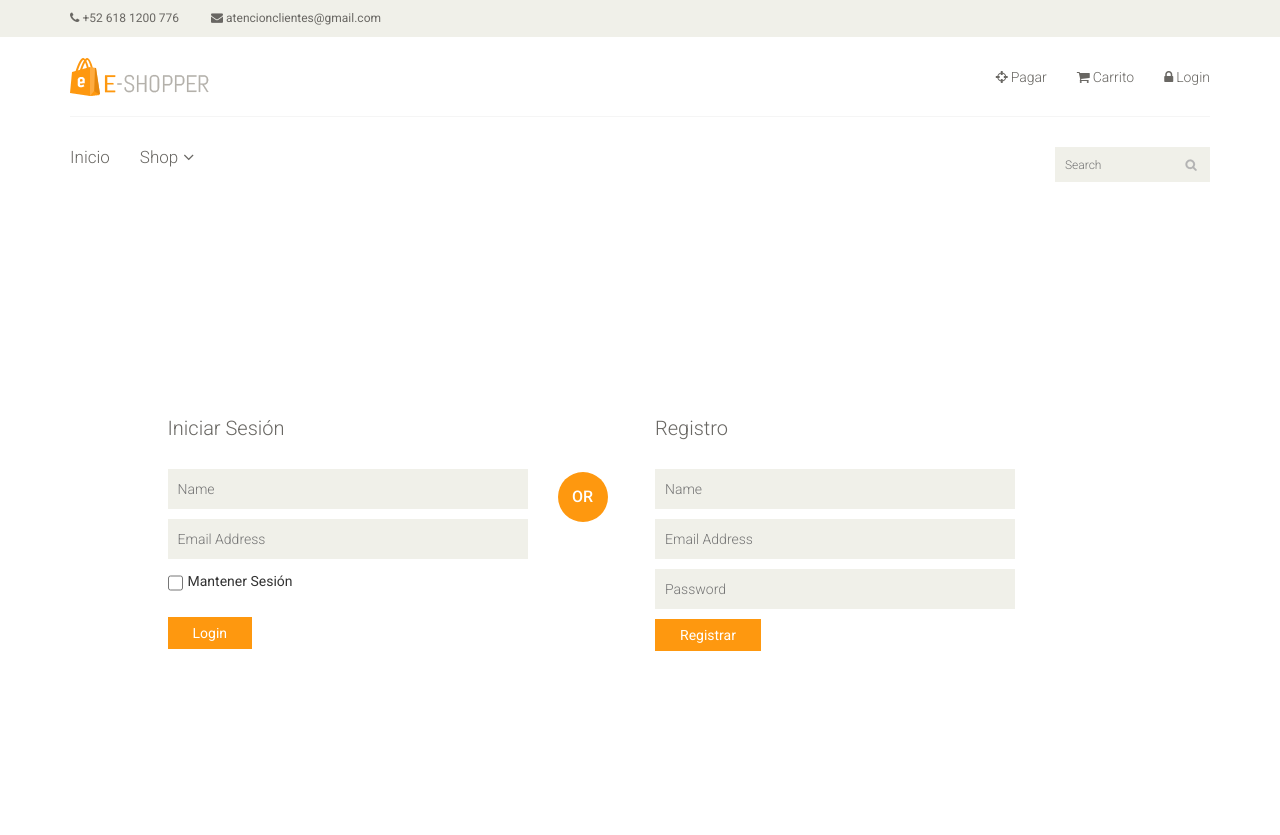
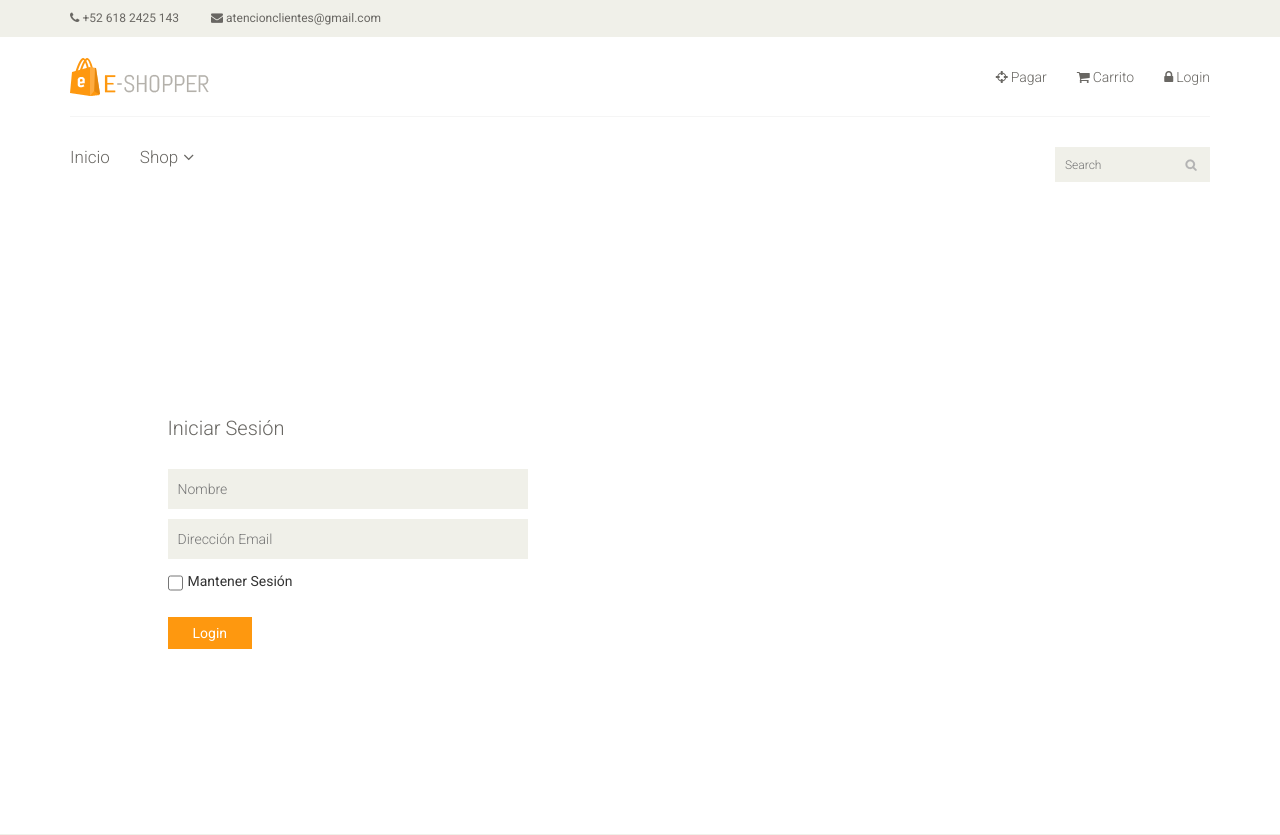
Before and after one commit to EvvJaz/Eshopper, a PHP site: page /login.php in a window 1280 px wide. Shown: the top 835 px of the page. Run offline with PHP 8.4, Linux system fonts and the light colour scheme.

Commit message:
Add files via upload

```diff
--- a/EshopperArellanoAvila/archivo.txt
+++ b/EshopperArellanoAvila/archivo.txt
@@ -5,3 +5,9 @@
 5, Vestido,450,Damas
 6, Chamarra,600,Caballeros
 7, Chaleco,400,Caballeros
+8, Falda,300,Damas
+9, Gorro,100,Caballeros
+10, Sudadera Minecraft,300,Niños
+11, Sudadera Frozen,300,Niños
+12, Pijama Unicornio,400,Niños
+13, Pijama Stitch,400,Niños
--- a/EshopperArellanoAvila/login.php
+++ b/EshopperArellanoAvila/login.php
@@ -32,7 +32,7 @@
 					<div class="col-sm-6">
 						<div class="contactinfo">
 							<ul class="nav nav-pills">
-								<li><a href="#"><i class="fa fa-phone"></i> +52 618 1200 776</a></li>
+								<li><a href="#"><i class="fa fa-phone"></i> +52 618 2425 143</a></li>
 								<li><a href="#"><i class="fa fa-envelope"></i> atencionclientes@gmail.com</a></li>
 							</ul>
 						</div>
@@ -106,9 +106,9 @@
 				<div class="col-sm-4 col-sm-offset-1">
 					<div class="login-form"><!--login form-->
 						<h2>Iniciar Sesión</h2>
-						<form action="#">
-							<input type="text" placeholder="Name" />
-							<input type="email" placeholder="Email Address" />
+						<form action="iniciarsesion.php" method="post">
+							<input type="text" placeholder="Nombre" name="usuario" />
+							<input type="email" placeholder="Dirección Email" name="email" />
 							<span>
 								<input type="checkbox" class="checkbox">
 								Mantener Sesión
@@ -118,18 +118,9 @@
 					</div><!--/login form-->
 				</div>
 				<div class="col-sm-1">
-					<h2 class="or">OR</h2>
+
 				</div>
-				<div class="col-sm-4">
-					<div class="signup-form"><!--sign up form-->
-						<h2>Registro</h2>
-						<form action="#">
-							<input type="text" placeholder="Name"/>
-							<input type="email" placeholder="Email Address"/>
-							<input type="password" placeholder="Password"/>
-							<button type="submit" class="btn btn-default">Registrar</button>
-						</form>
-					</div><!--/sign up form-->
+
 				</div>
 			</div>
 		</div>
```
Also changed, not shown: EshopperArellanoAvila/cart.php (+9 -7 lines), EshopperArellanoAvila/index.php (+15 -8 lines), EshopperArellanoAvila/iniciarsesion.php (added, +8 -0 lines), EshopperArellanoAvila/images/home/1.jpg, EshopperArellanoAvila/images/home/10.jpg (added), EshopperArellanoAvila/images/home/11.jpg (added), EshopperArellanoAvila/images/home/12.jpg (added), EshopperArellanoAvila/images/home/13.jpg (added), EshopperArellanoAvila/images/home/14.jpg (added), EshopperArellanoAvila/images/home/15.jpg (added), EshopperArellanoAvila/images/home/2.jpg, EshopperArellanoAvila/images/home/3.jpg, EshopperArellanoAvila/images/home/4.jpg, EshopperArellanoAvila/images/home/5.jpg, 4 more files.
